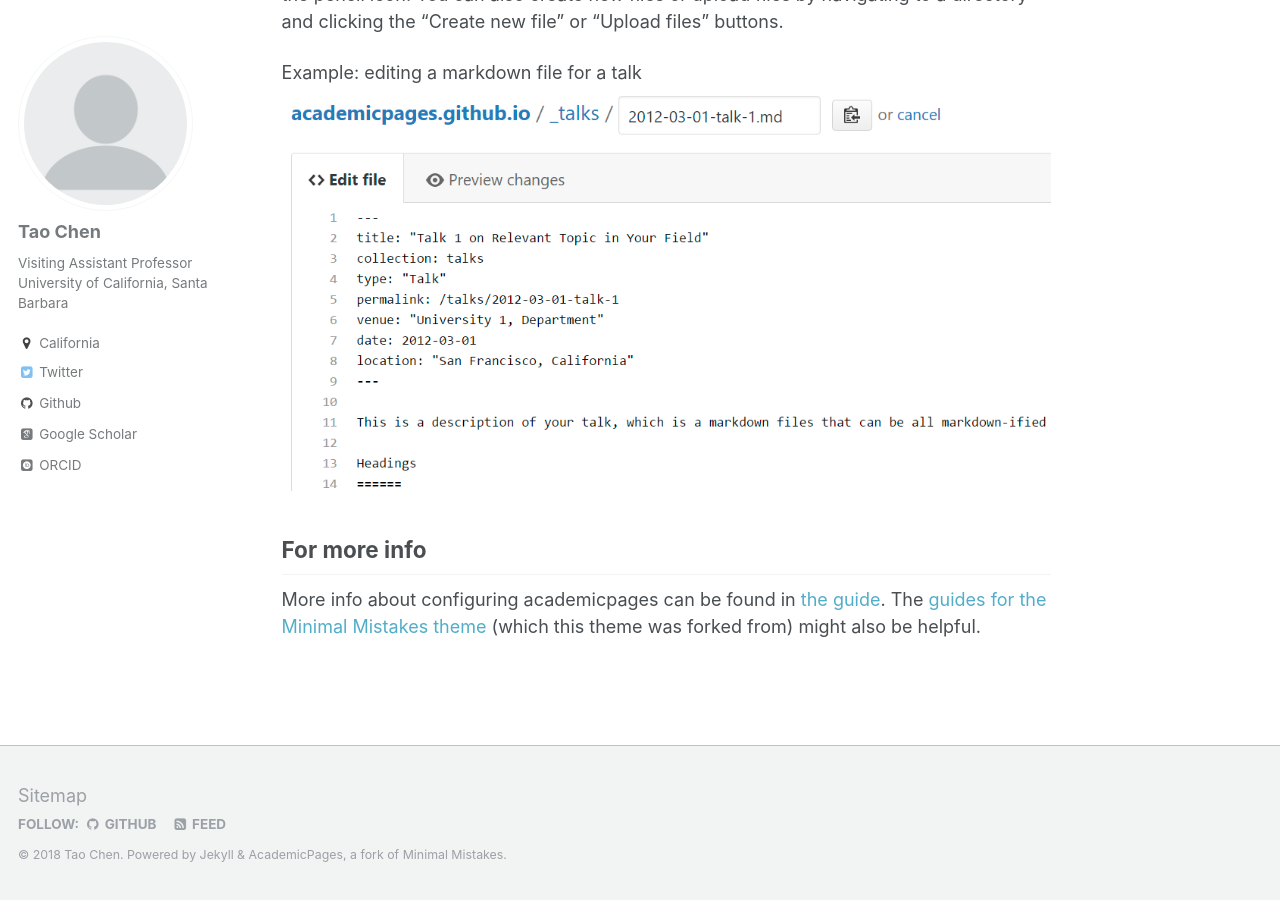
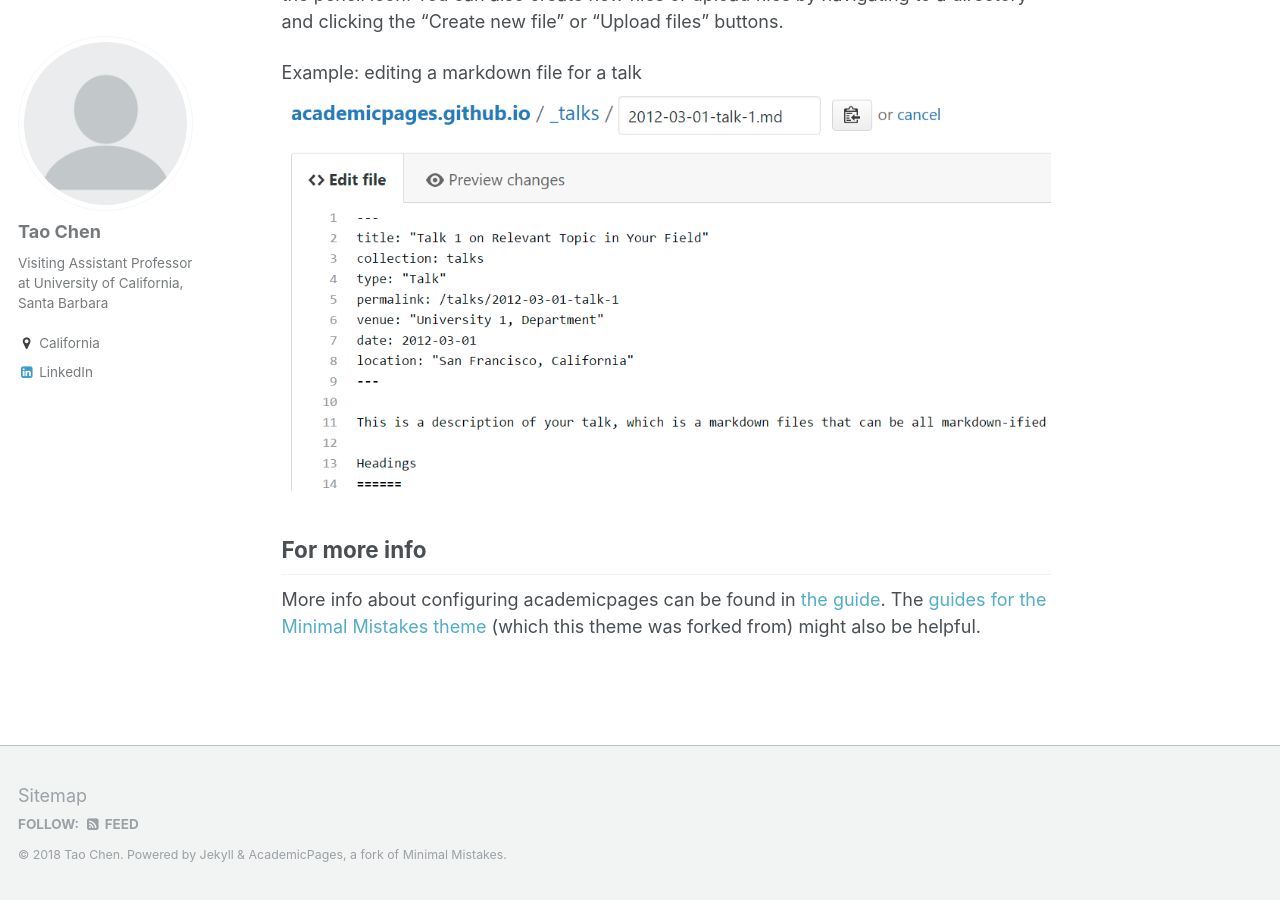
Before and after one commit to cherntodd/cherntodd.github.io, a Jekyll site: the page built from _pages/about.md, in a window 1280 px wide and 900 px high, scrolled down 2537 px. Built offline with Jekyll 4.4.1, drawn with Linux system fonts in a browser that asks for light colours; some web fonts are replaced; part of the change alters nothing that is shown.

Commit message:
no message

```diff
--- a/_config.yml
+++ b/_config.yml
@@ -80,11 +80,10 @@ analytics:
 author:
   name             : "Tao Chen"
   avatar           : "profile.png"
-  bio              : "Visiting Assistant Professor
-                      University of California, Santa Barbara"
+  bio              : "Visiting Assistant Professor at University of California, Santa Barbara"
   location         : "California"
   employer         :
-  googlescholar    : "http://yourfullgooglescholarurl.com"
+  googlescholar    :
   email            :
   uri              :
   bitbucket        :
@@ -93,19 +92,19 @@ author:
   flickr           :
   facebook         :
   foursquare       :
-  github           : "cherntodd"
+  github           :
   google_plus      :
   keybase          :
   instagram        :
   lastfm           :
-  linkedin         :
-  orcid            : "http://orcid.org/yourorcidurl"
+  linkedin         : https://www.linkedin.com/in/tchen29/
+  orcid            :
   pinterest        :
   soundcloud       :
-  stackoverflow    : # http://stackoverflow.com/users/123456/username
+  stackoverflow    :
   steam            :
   tumblr           :
-  twitter          : "replacethistwitterhandle"
+  twitter          :
   vine             :
   weibo            :
   xing             :
```
